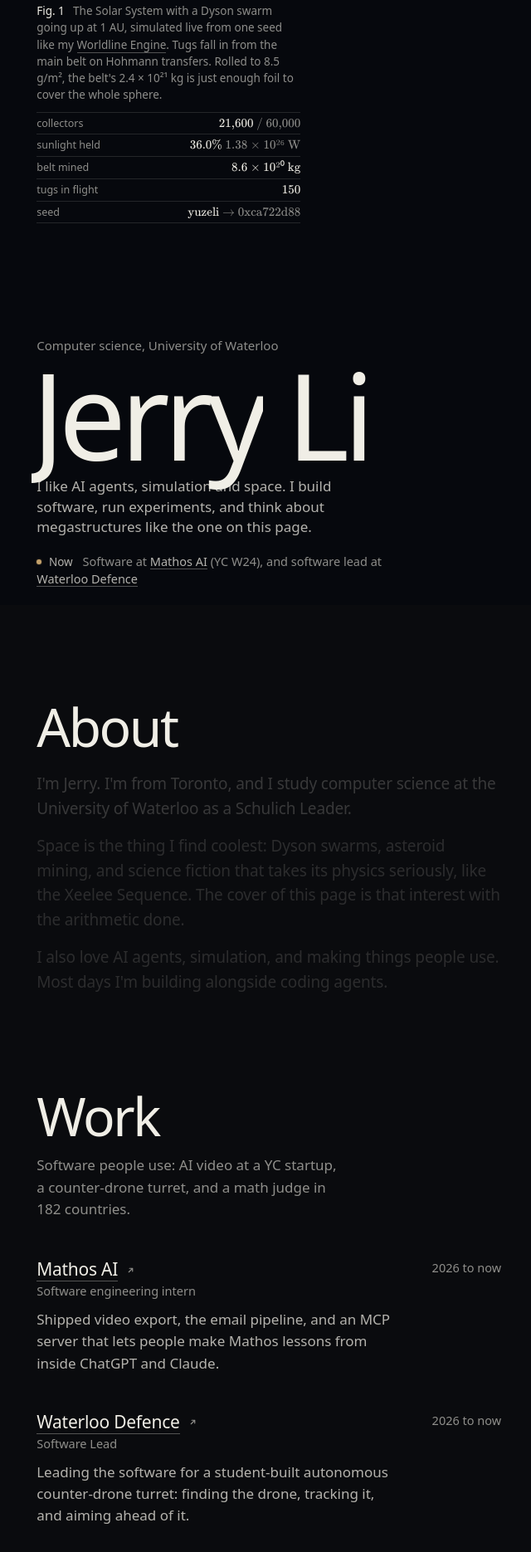
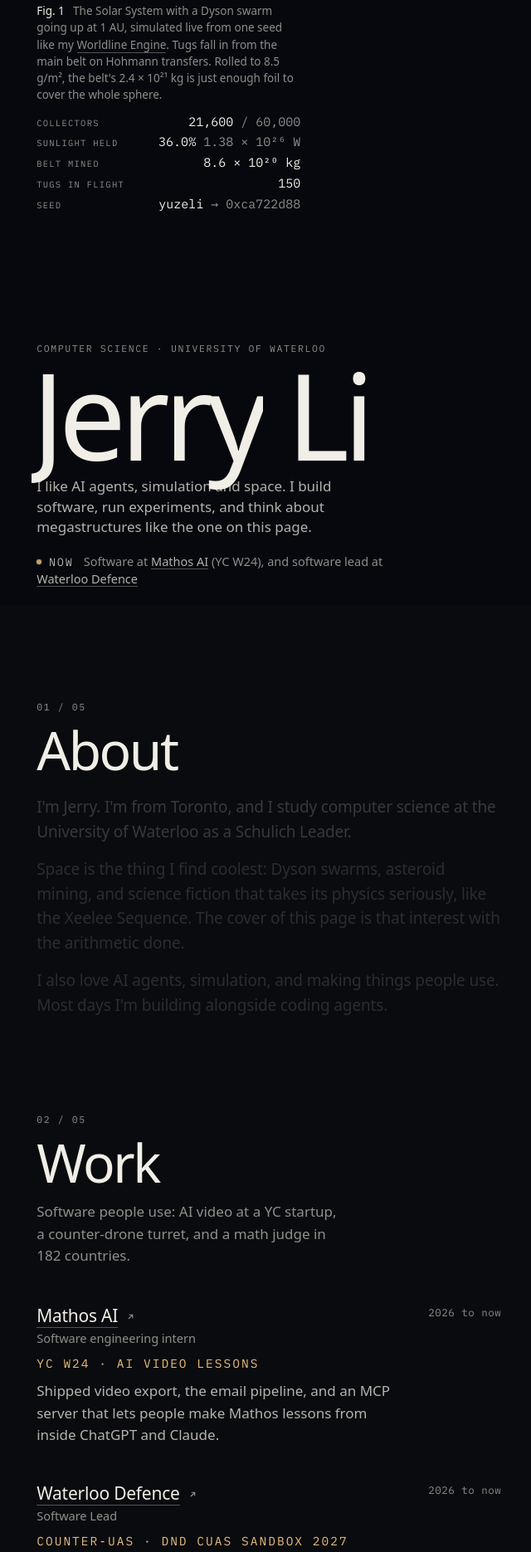
Before and after one commit to fireheartjerry/jeli, an Astro site: page / in a window 1280 px wide. Shown: the part 71-1941 px from the top of the page at 83% size, without its empty margins (7-647 px from the left). Built offline with nearby package versions, Linux system fonts and the light colour scheme; Astro itself is replaced by a stand-in of ours; a web font is replaced by a local one.

Commit message:
A mission-control type system across the page
Every number, label and readout is now set in IBM Plex Mono: the cover's
legend reads as an instrument panel, each section carries its index (01 / 05),
the passage cards are mission log headers, and the record's groups and the
footer's labels are readouts. The bar shows the camera's range from the Sun and
the light-time to it (LT), computed live. Each Work and Research entry gains
one gold readout of what it came to. The legend's hairline rules are gone.

Co-Authored-By: Claude Opus 5.5 <noreply@anthropic.com>

```diff
--- a/package.json
+++ b/package.json
@@ -11,6 +11,7 @@
   },
   "dependencies": {
     "@fontsource-variable/instrument-sans": "^5.3.0",
+    "@fontsource/ibm-plex-mono": "^5.1.1",
     "astro": "^7.3.5",
     "gsap": "^3.15.0",
     "katex": "^0.18.9",
--- a/src/components/About.astro
+++ b/src/components/About.astro
@@ -3,7 +3,10 @@
 ---
 
 <section id="about" class="wrap about" aria-labelledby="about-h" data-section="About" data-ground>
-  <h2 id="about-h" data-reveal="title">About</h2>
+  <header class="about-h" data-reveal="title">
+    <h2 id="about-h">About</h2>
+    <p class="idx readout" aria-hidden="true">01 / 05</p>
+  </header>
   <div class="say" data-reveal="read">
     <p class="first">
       I'm Jerry. I'm from Toronto, and I study computer science at the University of Waterloo as a
@@ -30,6 +33,14 @@
   }
   .about > * {
     max-width: 560px;
+  }
+  .about-h {
+    display: grid;
+    row-gap: 14px;
+  }
+  .about-h .idx {
+    order: -1;
+    margin-bottom: -2px;
   }
   h2 {
     font-size: clamp(40px, 5vw, 68px);
--- a/src/components/Entry.astro
+++ b/src/components/Entry.astro
@@ -8,8 +8,10 @@ interface Props {
   href?: string;
   role?: string;
   period?: string;
+  /** The one figure that says what it came to, read off like telemetry. */
+  stat?: string;
 }
-const { title, href, role, period } = Astro.props;
+const { title, href, role, period, stat } = Astro.props;
 // Links within the site stay in this tab.
 const external = !!href && /^https?:/.test(href);
 ---
@@ -25,6 +27,7 @@ const external = !!href && /^https?:/.test(href);
     <p class="meta">
       {role && <span>{role}</span>}
       {period && <span class="num">{period}</span>}
+      {stat && <span class="stat readout">{stat}</span>}
     </p>
     <div class="body"><slot /></div>
   </div>
@@ -47,7 +50,7 @@ const external = !!href && /^https?:/.test(href);
   .meta {
     display: contents;
   }
-  .meta > span:not(.num) {
+  .meta > span:not(.num, .stat) {
     grid-column: 1;
     grid-row: 2;
     margin-top: 2px;
@@ -56,8 +59,17 @@ const external = !!href && /^https?:/.test(href);
     grid-column: 2;
     grid-row: 1;
     align-self: baseline;
+    font-family: var(--mono);
+    font-size: 12.5px !important;
+    letter-spacing: 0.04em;
     font-variant-numeric: tabular-nums;
     white-space: nowrap;
+  }
+  .meta > .stat {
+    grid-column: 1 / -1;
+    grid-row: 3;
+    margin-top: 10px;
+    color: #e6bd7c;
   }
   .body {
     grid-column: 1 / -1;
--- a/src/components/Footer.astro
+++ b/src/components/Footer.astro
@@ -20,7 +20,7 @@ const updated = "October 2026";
       through the pole.
     </p>
     <div class="big">
-      <p class="k" data-reveal="lines">Get in touch</p>
+      <p class="k readout" data-reveal="lines">Get in touch</p>
       <CopyEmail label="fireheartjerry@gmail.com" class="mail" wire />
       <p class="hint" data-reveal="lines">Click to copy, or press <kbd>e</kbd> anywhere.</p>
       <p class="cv-row" data-reveal="lines">
@@ -40,7 +40,7 @@ const updated = "October 2026";
         <a class="q" href="https://topsoj.com" target="_blank" rel="noopener"><span class="roll"><span>TopsOJ</span></span></a>
         <a class="q" href="https://waterloodefence.ca" target="_blank" rel="noopener"><span class="roll"><span>Waterloo Defence</span></span></a>
       </nav>
-      <p class="num">Updated {updated}</p>
+      <p class="num readout">Updated {updated}</p>
     </div>
   </div>
 </footer>
@@ -270,8 +270,6 @@ const updated = "October 2026";
     padding-bottom: clamp(40px, 7vw, 88px);
   }
   .k {
-    font-size: 15px;
-    color: var(--ink-3);
     margin-bottom: 14px;
   }
   .big :global(.mail) {
--- a/src/components/Header.astro
+++ b/src/components/Header.astro
@@ -385,8 +385,10 @@ const loupe = `polygon(0 0, ${edge.join(", ")}, 0 ${2 * REACH}px)`;
   /* The odometer: the camera's distance from the Sun, in the numerals every instrument here uses. */
   .odo {
     margin-right: auto;
-    min-width: 7ch;
-    font-size: 15px;
+    min-width: 22ch;
+    font-size: 12.5px;
+    letter-spacing: 0.04em;
+    white-space: pre;
     font-variant-numeric: tabular-nums;
     color: var(--ink-3);
     white-space: nowrap;
--- a/src/components/Hero.astro
+++ b/src/components/Hero.astro
@@ -47,7 +47,7 @@ const seedHex = hex(fingerprint(SEED));
         {/* The legend is below the fold on a narrow screen while the swarm is built, so its first line is said here too. */}
         <span class="live cm" aria-hidden="true"><span data-v="n">21,600</span> <i>/ <span data-v="total">60,000</span> collectors</i></span>
       </p>
-      <p class="eyebrow">Computer science, University of Waterloo</p>
+      <p class="eyebrow readout">Computer science · University of Waterloo</p>
       <h1 id="hero-h" aria-label="Jerry Li">
         {["Jerry", "Li"].map((word, w) => (
           <span class="word" aria-hidden="true">
@@ -60,7 +60,7 @@ const seedHex = hex(fingerprint(SEED));
         megastructures like the one on this page.
       </p>
       <p class="now">
-        <span class="lamp" aria-hidden="true"></span><span class="k">Now</span>
+        <span class="lamp" aria-hidden="true"></span><span class="k readout">Now</span>
         <span>Software at <a class="ln" href="https://mathos.ai" target="_blank" rel="noopener">Mathos AI</a> (YC W24), and software lead at <a class="ln" href="https://waterloodefence.ca" target="_blank" rel="noopener">Waterloo Defence</a></span>
       </p>
     </div>
@@ -178,18 +178,24 @@ const seedHex = hex(fingerprint(SEED));
   /* Telemetry: what the simulation is doing right now. */
   .tele {
     margin: 14px 0 0;
-    border-top: 1px solid var(--hair);
+  }
+  /* The legend reads like an instrument panel: labels as readouts, values in the mono as they are. */
+  .tele dt {
+    font-family: var(--mono);
+    font-size: 10.5px;
+    font-weight: 500;
+    letter-spacing: 0.12em;
+    text-transform: uppercase;
   }
   .tele div {
     display: flex;
     justify-content: space-between;
     align-items: baseline;
     gap: 12px;
-    padding-block: 5px;
-    border-bottom: 1px solid var(--hair);
+    padding-block: 4px;
   }
   .tele dt {
-    font-size: 12.5px;
+    font-size: 10.5px;
   }
   .tele dd {
     font-size: 15px;
@@ -224,8 +230,6 @@ const seedHex = hex(fingerprint(SEED));
     padding-top: 28px;
   }
   .eyebrow {
-    font-size: 15px;
-    color: var(--ink-3);
     margin-bottom: clamp(6px, 1.4svh, 14px);
     animation: rise-in var(--t-arrive) var(--ease-out) 0.25s backwards;
   }
@@ -368,7 +372,15 @@ const seedHex = hex(fingerprint(SEED));
     .frame { padding-top: calc(var(--bar) + 14px); padding-bottom: 20px; }
     .fine { display: none; }
     .tele { margin-top: 10px; }
-    .tele div { padding-block: 3px; }
+    /* The legend reads like an instrument panel: labels as readouts, values in the mono as they are. */
+  .tele dt {
+    font-family: var(--mono);
+    font-size: 10.5px;
+    font-weight: 500;
+    letter-spacing: 0.12em;
+    text-transform: uppercase;
+  }
+  .tele div { padding-block: 3px; }
     .id { padding-top: 16px; }
     h1 { font-size: clamp(72px, min(12.6vw, 18svh), 196px); }
     .lede { margin-top: 14px; font-size: 17px; }
--- a/src/components/Passage.astro
+++ b/src/components/Passage.astro
@@ -33,7 +33,7 @@ const { reach, orbit, n, place, line, log } = Astro.props;
 
 <aside class="passage" data-interlude="passage" data-reach={reach} data-orbit={orbit} aria-label={place}>
   <div class="card wrap" data-reveal="passage">
-    <p class="place cm">{n && <span class="no">Log {String(n).padStart(2, "0")}</span>}{place}</p>
+    <p class="place readout">{n && <span class="no">Log {String(n).padStart(2, "0")}</span>}{place}</p>
     <p class="line">{line}</p>
     <button class="toggle" type="button" data-log-toggle aria-pressed="false">
       <span class="dot" aria-hidden="true"></span><span class="label">Flight log</span>
@@ -78,8 +78,6 @@ const { reach, orbit, n, place, line, log } = Astro.props;
     translate: 0 -50%;
   }
   .place {
-    font-size: 12.5px;
-    letter-spacing: 0.02em;
     /* The gold of the orbit the scene lights while this card is up. */
     color: #e6bd7c;
     margin-bottom: 14px;
--- a/src/components/Section.astro
+++ b/src/components/Section.astro
@@ -3,13 +3,16 @@ interface Props {
   id: string;
   title: string;
   lede?: string;
+  /** Its place in the page, as a mission's log would number it. */
+  index?: number;
 }
-const { id, title, lede } = Astro.props;
+const { id, title, lede, index } = Astro.props;
 ---
 
 <section id={id} aria-labelledby={`${id}-h`} class="wrap" data-section={title} data-ground>
   <header class="sec-h" data-reveal="title">
     <h2 id={`${id}-h`}>{title}</h2>
+    {index && <p class="idx readout" aria-hidden="true">{String(index).padStart(2, "0")} / 05</p>}
     {lede && <p>{lede}</p>}
   </header>
   <slot />
@@ -33,7 +36,12 @@ const { id, title, lede } = Astro.props;
     line-height: 1;
     letter-spacing: -0.038em;
   }
-  .sec-h p {
+  /* The index sits over the title, though it comes after it in the page, so it arrives after the title does. */
+  .sec-h .idx {
+    order: -1;
+    margin-bottom: -2px;
+  }
+  .sec-h p:not(.idx) {
     font-size: 17px;
     color: var(--ink-3);
     max-width: 46ch;
--- a/src/pages/index.astro
+++ b/src/pages/index.astro
@@ -70,17 +70,17 @@ const record: { group: string; rows: Row[] }[] = [
       log="Jupiter's Trojans, two clouds of asteroids that lead and trail the planet by 60 degrees, may hold about as many large bodies as the main belt. The tugs in this scene carry cargo down to the swarm on Hohmann transfers, about fifteen months each way from the belt. What goes out goes up the beam: light sails, metres across and weighing grams, pushed by light alone. Breakthrough Starshot proposed driving such sails with a 100-gigawatt laser to a fifth of the speed of light in minutes; a beam with the Sun's output behind it could push far heavier ones."
     />
 
-    <Section id="work" title="Work" lede="Software people use: AI video at a YC startup, a counter-drone turret, and a math judge in 182 countries.">
-      <Entry title="Mathos AI" href="https://mathos.ai" role="Software engineering intern" period="2026 to now">
+    <Section id="work" index={2} title="Work" lede="Software people use: AI video at a YC startup, a counter-drone turret, and a math judge in 182 countries.">
+      <Entry title="Mathos AI" stat="YC W24 · AI video lessons" href="https://mathos.ai" role="Software engineering intern" period="2026 to now">
         <p>Shipped video export, the email pipeline, and an MCP server that lets people make Mathos lessons from inside ChatGPT and Claude.</p>
       </Entry>
-      <Entry title="Waterloo Defence" href="https://waterloodefence.ca" role="Software Lead" period="2026 to now">
+      <Entry title="Waterloo Defence" stat="Counter-UAS · DND CUAS Sandbox 2027" href="https://waterloodefence.ca" role="Software Lead" period="2026 to now">
         <p>Leading the software for a student-built autonomous counter-drone turret: finding the drone, tracking it, and aiming ahead of it.</p>
       </Entry>
-      <Entry title="TopsOJ" href="https://topsoj.com" role="Founder" period="2023 to now">
+      <Entry title="TopsOJ" stat="100,000+ users · 182 countries" href="https://topsoj.com" role="Founder" period="2023 to now">
         <p>A judge for competitive math I started in high school. Over 100,000 people in 182 countries have used it.</p>
       </Entry>
-      <Entry title="Quoted Tech Computers" role="Software engineering intern" period="Summer 2025">
+      <Entry title="Quoted Tech Computers" stat="−70% manual processing" role="Software engineering intern" period="Summer 2025">
         <p>Automated label printing and competitor pricing, cutting manual processing time by 70%.</p>
       </Entry>
     </Section>
@@ -94,11 +94,11 @@ const record: { group: string; rows: Row[] }[] = [
       log="Saturn takes 29.5 years to go round the Sun. Every body in this scene, down to each of the 60,000 collectors, moves on its own Kepler orbit, solved on the graphics card every frame. Distances and periods are to scale; sizes are not."
     />
 
-    <Section id="research" title="Research" lede="Four sole-authored papers, on coding agents and on binary stars.">
-      <Entry title={paper.title} href={paper.href} role="NeurIPS 2026 workshops" period="2026">
+    <Section id="research" index={3} title="Research" lede="Four sole-authored papers, on coding agents and on binary stars.">
+      <Entry title={paper.title} stat="NeurIPS 2026 · Two workshops" href={paper.href} role="NeurIPS 2026 workshops" period="2026">
         <p>Do more coding agents fix more bugs? In controlled experiments, trees of agents spent 6 to 12 times the tokens for no gain.</p>
       </Entry>
-      <Entry title="Mass transfer in binary stars" role="With Dr. Alexander Mushtukov, Oxford" period="2024 to 2026">
+      <Entry title="Mass transfer in binary stars" stat="Three papers · Best Manuscript" role="With Dr. Alexander Mushtukov, Oxford" period="2024 to 2026">
         <p>Three papers showing that gas passed between two stars shrinks their orbit, where the textbook says it usually widens.</p>
         <ol class="papers">
           <li><a class="ln" href="https://doi.org/10.3847/2515-5172/ae4513" target="_blank" rel="noopener">Research Notes of the AAS</a></li>
@@ -117,7 +117,7 @@ const record: { group: string; rows: Row[] }[] = [
       log="Neptune is 30 times as far from the Sun as the Earth; sunlight takes about four hours to get here. Beyond it the Kuiper belt runs out to about 50 AU, with more than 100,000 bodies over 100 km across by most estimates."
     />
 
-    <Section id="projects" title="Projects" lede="Hackathon builds and things I made because I wanted them.">
+    <Section id="projects" index={4} title="Projects" lede="Hackathon builds and things I made because I wanted them.">
       <Entry title="Cardboard Cockpit" href="https://devpost.com/software/wad" role="Hack the North" period="2026">
         <p>A flight simulator you fly from a cardboard cockpit and a webcam.</p>
       </Entry>
@@ -147,10 +147,10 @@ const record: { group: string; rows: Row[] }[] = [
       log="Voyager 1 crossed the heliopause, where the Sun's wind gives way to the gas between the stars, at about 121 AU in 2012. In 1990, from about 40 AU, it turned its camera back and caught the Earth as less than a pixel. The probe here is drawn to its proportions: a 3.7 m dish and a 13 m boom. Sunlight takes about 19 hours to reach this far."
     />
 
-    <Section id="record" title="Record" lede="Scholarships, papers and contest results.">
+    <Section id="record" index={5} title="Record" lede="Scholarships, papers and contest results.">
       {record.map((g) => (
         <div class="group">
-          <p class="group-k">{g.group}</p>
+          <p class="group-k readout">{g.group}</p>
           <dl class="record" data-reveal="rows">
             {g.rows.map((r) => (
               <div>
@@ -204,8 +204,6 @@ const record: { group: string; rows: Row[] }[] = [
     margin-top: 28px;
   }
   .group-k {
-    font-size: 13px;
-    letter-spacing: 0.02em;
     color: #e6bd7c;
   }
   .record {
--- a/src/scripts/voyage.ts
+++ b/src/scripts/voyage.ts
@@ -122,7 +122,10 @@ function init(layer: HTMLElement) {
     put("tugs", String(s.tugs));
     // The bar's odometer: how far the camera is from the Sun.
     if (odo) {
-      const text = `${s.range < 9.995 ? s.range.toFixed(2) : s.range < 99.95 ? s.range.toFixed(1) : Math.round(s.range)} AU`;
+      // Range from the Sun, and how long its light takes to get here (499.005 s per AU), as a ground station would read them.
+      const lt = Math.round(s.range * 499.005);
+      const light = lt < 3600 ? `${Math.floor(lt / 60)}m ${String(lt % 60).padStart(2, "0")}s` : `${Math.floor(lt / 3600)}h ${String(Math.floor((lt % 3600) / 60)).padStart(2, "0")}m`;
+      const text = `${s.range < 99.95 ? s.range.toFixed(2) : s.range.toFixed(1)} AU  ·  LT ${light}`;
       if (shown.range !== text) odo.textContent = shown.range = text;
     }
 
--- a/src/styles/global.css
+++ b/src/styles/global.css
@@ -1,4 +1,6 @@
 @import "@fontsource-variable/instrument-sans/wght.css";
+@import "@fontsource/ibm-plex-mono/latin-400.css";
+@import "@fontsource/ibm-plex-mono/latin-500.css";
 
 /* KaTeX's Computer Modern cuts: math in figure labels, and every numeral that matters. */
 @font-face {
@@ -61,6 +63,8 @@
   --sans: "Instrument Sans Variable", ui-sans-serif, system-ui, sans-serif;
   --math: "CM Math", "Latin Modern Math", "Times New Roman", serif;
   --cm: "CM Main", "Latin Modern Roman", "Times New Roman", serif;
+  /* What an instrument would display: every number, label and readout. */
+  --mono: "IBM Plex Mono", ui-monospace, "SF Mono", Menlo, monospace;
 
   --gutter: clamp(20px, 4vw, 56px);
   --measure: 1180px;
@@ -299,11 +303,24 @@ button {
   font-variant-numeric: tabular-nums;
 }
 
-/* Computer Modern for the numerals that carry weight. */
+/* Numerals that carry weight are read off an instrument: set in the mono, a touch smaller than the type around them. */
 .cm {
-  font-family: var(--cm);
+  font-family: var(--mono);
+  font-size: 0.88em;
+  font-variant-numeric: tabular-nums;
   font-feature-settings: normal;
   letter-spacing: 0;
+}
+
+/* A readout's label: small, spaced, upper case, in the mono. */
+.readout {
+  font-family: var(--mono);
+  font-size: 11.5px;
+  font-weight: 500;
+  line-height: 1.4;
+  letter-spacing: 0.14em;
+  text-transform: uppercase;
+  color: var(--ink-3);
 }
 
 /* Wide windows get a wider page, so the column is not an island in the middle of a large screen. */
```
Also changed, not shown: 1 other file.
